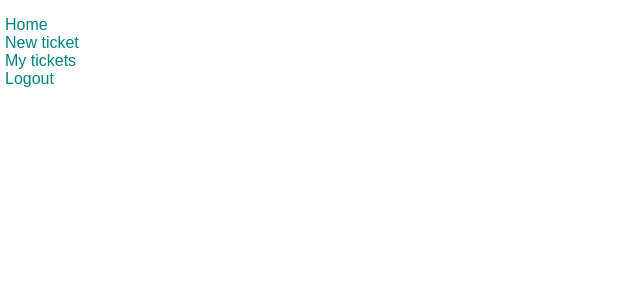
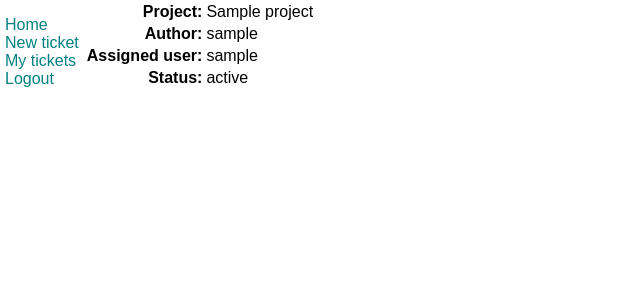
Before and after one commit to disbeliever/issues, a Django app: template tracker/templates/tracker/ticket.html in a window 1280 px wide. Shown: the top 300 px of the page, without its empty margins (0-640 px from the left). Run offline with Django 3.2, Linux system fonts and the light colour scheme; the template is opened without the code that fills it: most values are stand-ins (such as "Sample title", 1, 10 or a date in 2020).

Commit message:
At least somewhat useful ticket view

```diff
--- a/tracker/static/style.css
+++ b/tracker/static/style.css
@@ -56,3 +56,9 @@ td.id
 {
   text-align: center;
 }
+
+td.field_name
+{
+  font-weight: bold;
+  text-align: right;
+}
--- a/tracker/templates/tracker/ticket.html
+++ b/tracker/templates/tracker/ticket.html
@@ -1 +1,18 @@
 {% extends "tracker/base.html" %}
+{% block content %}
+<table>
+  <tr>
+    <td class="field_name">Project:</td><td>{{ ticket.project.name }}</td>
+  </tr>
+  <tr>
+    <td class="field_name">Author:</td><td>{{ ticket.author.username}}</td>
+  </tr>
+  <tr>
+    <td class="field_name">Assigned user:</td><td>
+      {% firstof ticket.assigned_user.username "" %}</td>
+  </tr>
+  <tr>
+    <td class="field_name">Status:</td><td>{{ticket.status.status}}</td>
+  </tr>
+</table>
+{% endblock %}
--- a/tracker/views.py
+++ b/tracker/views.py
@@ -48,7 +48,10 @@ def add(request):
 @login_required
 def ticket(request, ticket_id):
     ticket = get_object_or_404(Ticket, pk=ticket_id)
-    return render(request, 'tracker/ticket.html', {'ticket': ticket})
+    return render(request, 'tracker/ticket.html', {
+        'title': 'Ticket ' + ticket_id,
+        'ticket': ticket
+        })
 
 
 @login_required
@@ -60,6 +63,7 @@ def my(request):
     })
     return render(request, 'tracker/index.html', context)
 
+
 @login_required
 def logout_view(request):
     logout(request)
```
